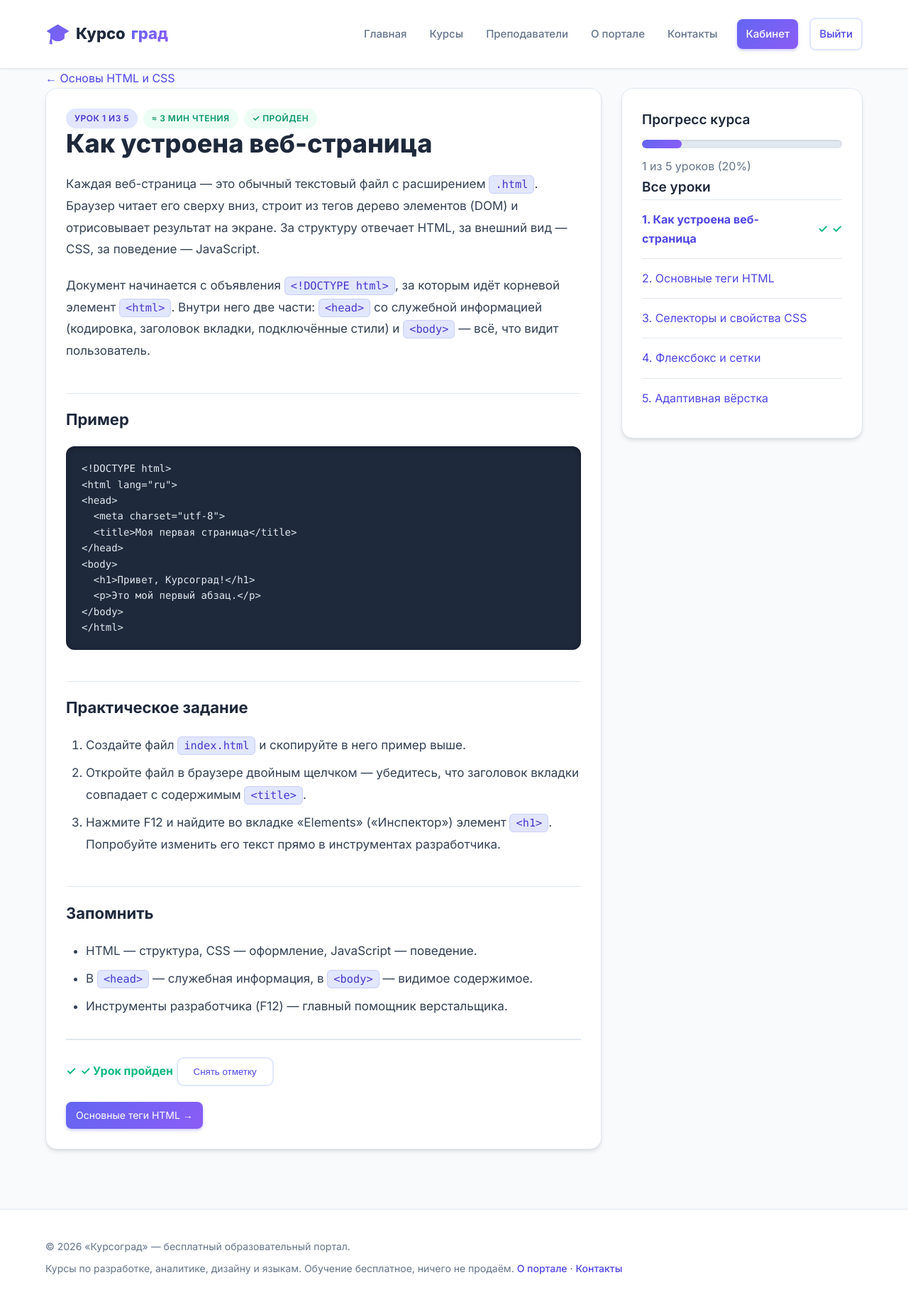
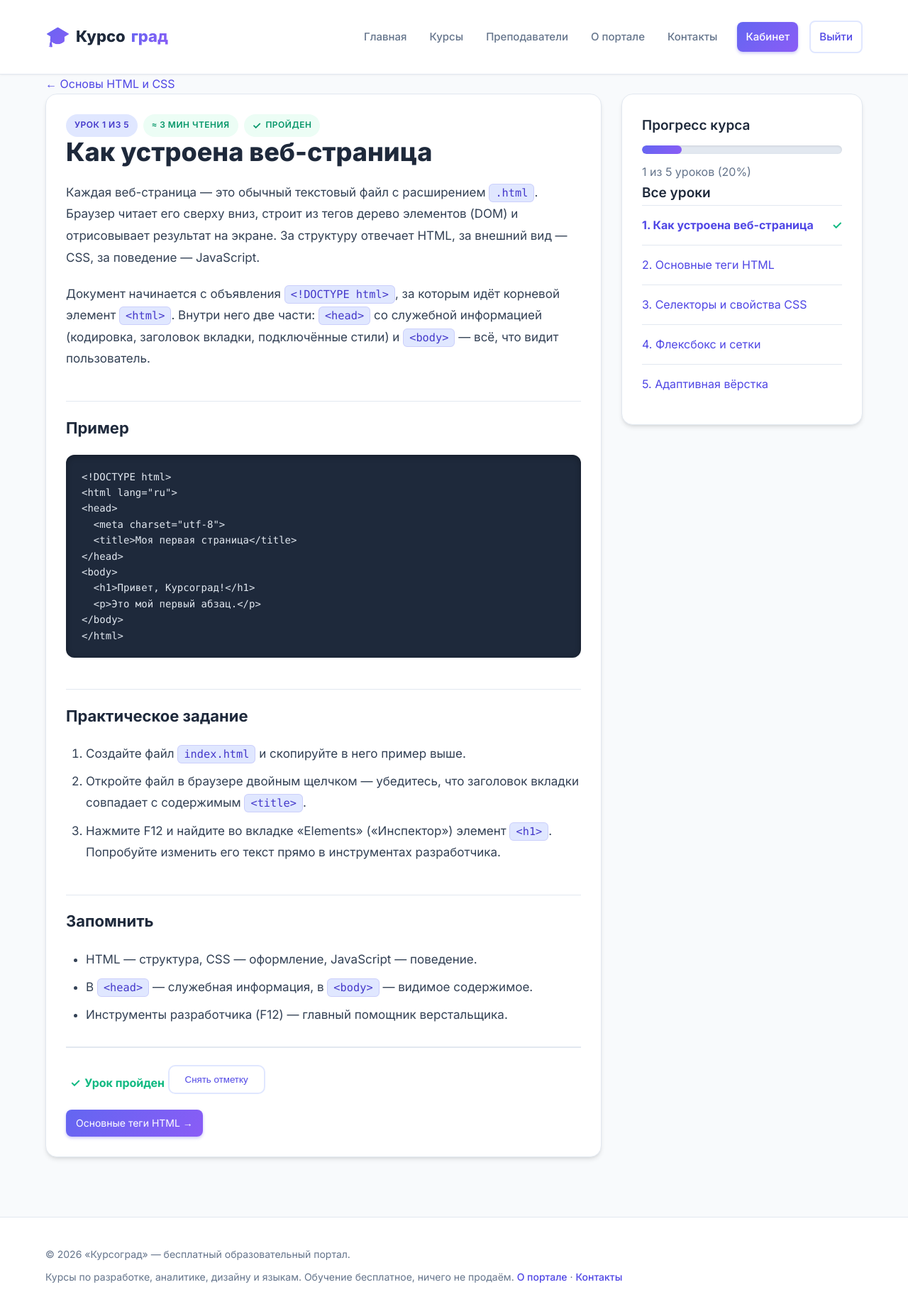
Before and after one commit to oulright/cite_for_web_analytics, a Flask app: page /lesson/1 in a window 1280 px wide. Shown: the whole page at 71% size. Before the commit the page ends 1796 px from the top, so only its background shows below. Run offline with Flask 3, Linux system fonts and the light colour scheme; the visitor is signed in with stand-in values (Sample User, id 1); data comes from the database, SQL or seed files in the repository; tables that the repository leaves empty hold one stand-in row (values such as "Sample post").

Commit message:
Fix UI issues and improve design consistency
- Update static/style.css to increase header padding from 8px to 12px, add special hover style for cabinet button to prevent white text on light background, make "Начать обучение" button more prominent with white background and accent text, ensure all filter fields have same height, remove duplicate checkmark before "done" elements
- Modify templates/base.html to add btn-cabinet class for proper hover styling
- Update templates/course.html to show single checkmark instead of double checkmark when enrolled
- Update templates/lesson.html to show single checkmark instead of double checkmark for completed lessons
- Update templates/index.html to apply new btn-start-learning class for prominent start learning button

These changes resolve spacing issues, improve button visibility, fix duplicate checkmarks, and enhance overall UI consistency.

```diff
--- a/static/style.css
+++ b/static/style.css
@@ -18,7 +18,7 @@ a:hover{color:var(--accent-dark)}
 /* Header */
 .site-header{background:rgba(255,255,255,0.95);backdrop-filter:blur(10px);
   border-bottom:1px solid var(--line);position:sticky;top:0;z-index:100;
-  box-shadow:0 1px 3px rgba(0,0,0,0.05);padding:8px 0}
+  box-shadow:0 1px 3px rgba(0,0,0,0.05);padding:12px 0}
 .header-inner{display:flex;align-items:center;justify-content:space-between;
   gap:20px;padding:16px 24px;flex-wrap:wrap}
 .logo{font-size:22px;font-weight:800;color:var(--ink);display:flex;align-items:center;gap:8px;
@@ -32,6 +32,10 @@ a:hover{color:var(--accent-dark)}
   border-radius:8px;transition:all 0.2s ease}
 .nav a:hover{background:var(--accent-soft);color:var(--accent);text-decoration:none}
 .nav .btn{margin-left:8px}
+
+/* Cabinet button - special hover style to avoid white text on light background */
+.nav .btn-cabinet{background:var(--accent-gradient);color:#fff!important}
+.nav .btn-cabinet:hover{background:var(--accent-dark);color:#fff!important;border-color:var(--accent-dark)}
 
 /* Buttons */
 .btn{display:inline-flex;align-items:center;justify-content:center;gap:8px;
@@ -67,6 +71,9 @@ h3{font-size:19px;font-weight:600;margin:0}
 .hero .btn-group{margin-top:28px;display:flex;gap:12px;flex-wrap:wrap}
 .hero .btn-ghost{border-color:rgba(255,255,255,0.4);color:#fff!important}
 .hero .btn-ghost:hover{background:rgba(255,255,255,0.2)}
+/* Make "Начать обучение" button more prominent */
+.hero .btn-start-learning{background:#fff;color:var(--accent)!important;font-weight:700;box-shadow:0 4px 12px rgba(0,0,0,0.2)}
+.hero .btn-start-learning:hover{background:#f8fafc;transform:translateY(-3px);box-shadow:0 6px 20px rgba(0,0,0,0.25)}
 
 /* Stats */
 .stats{display:grid;grid-template-columns:repeat(auto-fit,minmax(160px,1fr));
@@ -122,6 +129,9 @@ textarea{min-height:130px;resize:vertical;line-height:1.6}
 .check input{width:18px;height:18px;cursor:pointer}
 .filters{display:grid;grid-template-columns:repeat(auto-fit,minmax(180px,1fr));
   gap:16px;align-items:end;margin-bottom:24px}
+/* Make all filter fields the same height */
+.filters .field{display:flex;flex-direction:column}
+.filters .field input,.filters .field select{flex:1}
 
 /* Progress bar */
 .progress{background:#e2e8f0;border-radius:999px;height:12px;overflow:hidden;
@@ -137,7 +147,8 @@ textarea{min-height:130px;resize:vertical;line-height:1.6}
 .lesson-row:hover{background:#f8fafc;margin:0 -16px;padding-left:16px;padding-right:16px;
   border-radius:8px}
 .done{color:var(--ok);font-weight:700;display:inline-flex;align-items:center;gap:6px}
-.done::before{content:"✓";font-size:16px}
+/* Remove default ::before since we now add ✓ explicitly in templates where needed */
+.done::before{content:""!important;font-size:0!important}
 
 /* Lesson content */
 .lesson-body{margin-top:12px;font-size:17px;line-height:1.8;color:#334155}
--- a/templates/base.html
+++ b/templates/base.html
@@ -25,7 +25,7 @@
       <a href="{{ url_for('about') }}">О портале</a>
       <a href="{{ url_for('contacts') }}">Контакты</a>
       {% if current_user %}
-        <a class="btn btn-sm" href="{{ url_for('dashboard') }}">Кабинет</a>
+        <a class="btn btn-cabinet btn-sm" href="{{ url_for('dashboard') }}">Кабинет</a>
         <a class="btn btn-ghost btn-sm" href="{{ url_for('logout') }}">Выйти</a>
       {% else %}
         <a class="btn btn-ghost btn-sm" href="{{ url_for('login') }}">Вход</a>
--- a/templates/course.html
+++ b/templates/course.html
@@ -25,7 +25,7 @@
               <a href="{{ url_for('lesson', lesson_id=l.id) }}">{{ l.title }}</a>
             {% else %}{{ l.title }}{% endif %}
           </div>
-          {% if l.id in done_ids %}<span class="done">✓ пройден</span>
+          {% if l.id in done_ids %}<span class="done" style="display:inline-flex;align-items:center;gap:6px"><span style="font-size:16px">✓</span> пройден</span>
           {% elif not enrolled %}<span class="muted">🔒 запишитесь</span>{% endif %}
         </div>
       {% endfor %}
@@ -72,7 +72,7 @@
       <p class="muted">Обучение бесплатное. Нужен аккаунт.</p>
       <a class="btn" href="{{ url_for('register') }}">Зарегистрироваться</a>
     {% elif enrolled %}
-      <p class="done">✓ Вы записаны на курс</p>
+      <p class="done" style="display:inline-flex;align-items:center;gap:6px"><span style="font-size:16px">✓</span> Вы записаны на курс</p>
       {% if prog %}
         <p class="muted">Пройдено {{ prog.done }} из {{ prog.total }} уроков</p>
         <div class="progress"><i style="width: {{ prog.pct }}%"></i></div>
--- a/templates/index.html
+++ b/templates/index.html
@@ -11,7 +11,7 @@
       <a class="btn btn-lg" href="{{ url_for('dashboard') }}">В личный кабинет</a>
       <a class="btn btn-lg btn-ghost" href="{{ url_for('courses') }}">Каталог курсов</a>
     {% else %}
-      <a class="btn btn-lg" href="{{ url_for('register') }}">Начать обучение</a>
+      <a class="btn btn-start-learning btn-lg" href="{{ url_for('register') }}">Начать обучение</a>
       <a class="btn btn-lg btn-ghost" href="{{ url_for('login') }}">Войти</a>
     {% endif %}
   </div>
--- a/templates/lesson.html
+++ b/templates/lesson.html
@@ -8,7 +8,7 @@
     <div class="chips">
       <span class="tag">Урок {{ lesson.position }} из {{ siblings|length }}</span>
       <span class="tag tag-alt">≈ {{ read_minutes }} мин чтения</span>
-      {% if done %}<span class="tag tag-alt">✓ пройден</span>{% endif %}
+      {% if done %}<span class="tag tag-alt" style="display:inline-flex;align-items:center;gap:6px"><span style="font-size:14px">✓</span> пройден</span>{% endif %}
     </div>
     <h1>{{ lesson.title }}</h1>
 
@@ -18,7 +18,7 @@
 
     <form method="post" class="lesson-actions">
       {% if done %}
-        <p class="done">✓ Урок пройден</p>
+        <p class="done" style="display:inline-flex;align-items:center;gap:6px"><span style="font-size:16px">✓</span> Урок пройден</p>
         <button class="btn btn-ghost" type="submit" name="action" value="undo">
           Снять отметку</button>
       {% else %}
@@ -50,7 +50,7 @@
       <div class="lesson-row">
         <a href="{{ url_for('lesson', lesson_id=s.id) }}"
            {% if s.id == lesson.id %}style="font-weight:700"{% endif %}>{{ s.position }}. {{ s.title }}</a>
-        {% if s.id in done_ids %}<span class="done" title="Пройден">✓</span>{% endif %}
+        {% if s.id in done_ids %}<span class="done" title="Пройден" style="display:inline-flex;align-items:center;gap:6px"><span style="font-size:16px">✓</span></span>{% endif %}
       </div>
     {% endfor %}
   </aside>
```
Also changed, not shown: 1 other file.
